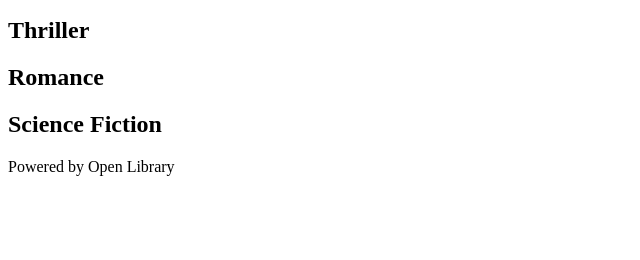
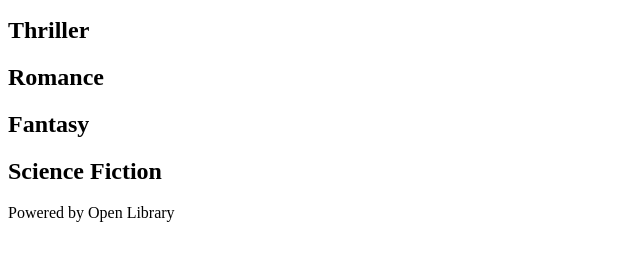
Before and after one commit to amy-abel-mls/mod-4-project, a plain HTML site: page index.html in a window 1280 px wide. Shown: the part 104-364 px from the top of the page, without its empty margins (0-640 px from the left). Drawn offline with Linux system fonts and the light colour scheme.

Commit message:
added a fourth genre row

```diff
--- a/index.html
+++ b/index.html
@@ -39,6 +39,11 @@
 
         <section class="genre-row" data-genre="romance">
           <h2>Romance</h2>
+          <div class="genre-carousel"></div>
+        </section>
+
+        <section class="genre-row" data-genre="fantasy">
+          <h2>Fantasy</h2>
           <div class="genre-carousel"></div>
         </section>
 
```
